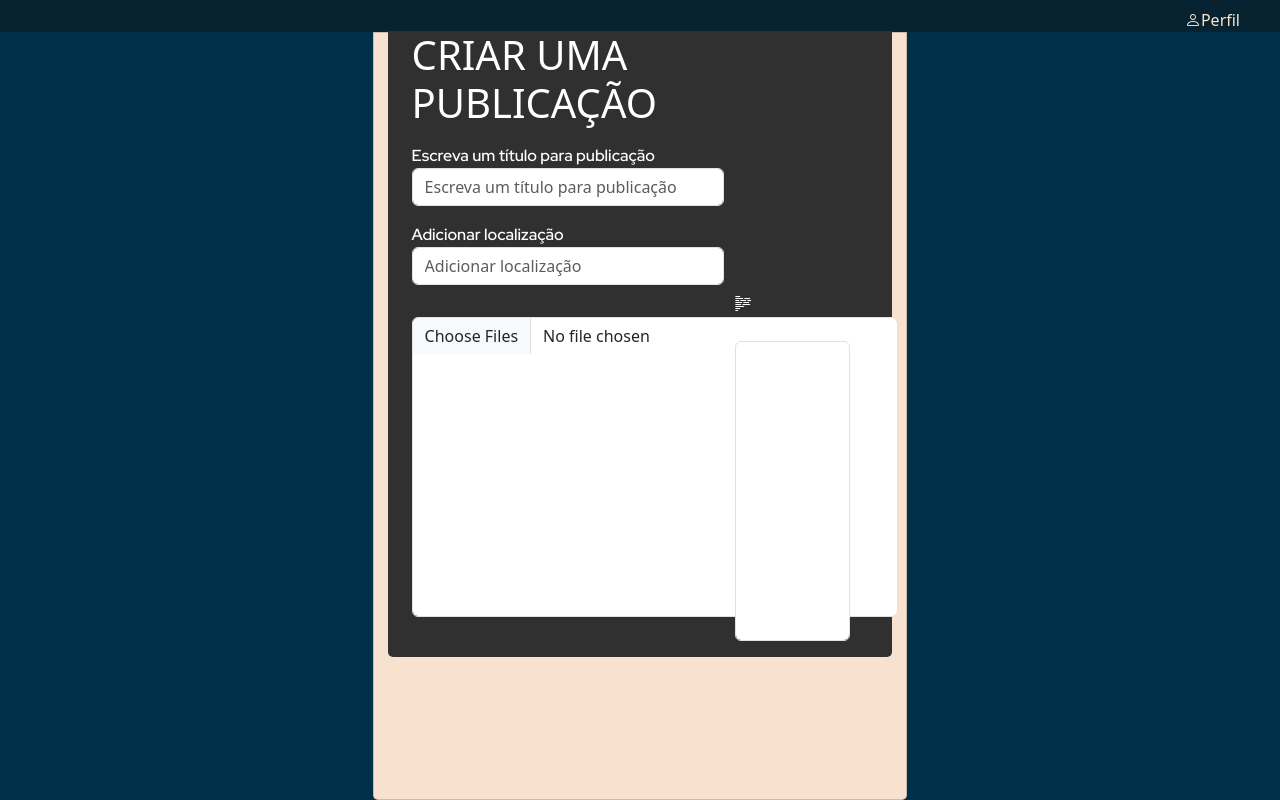
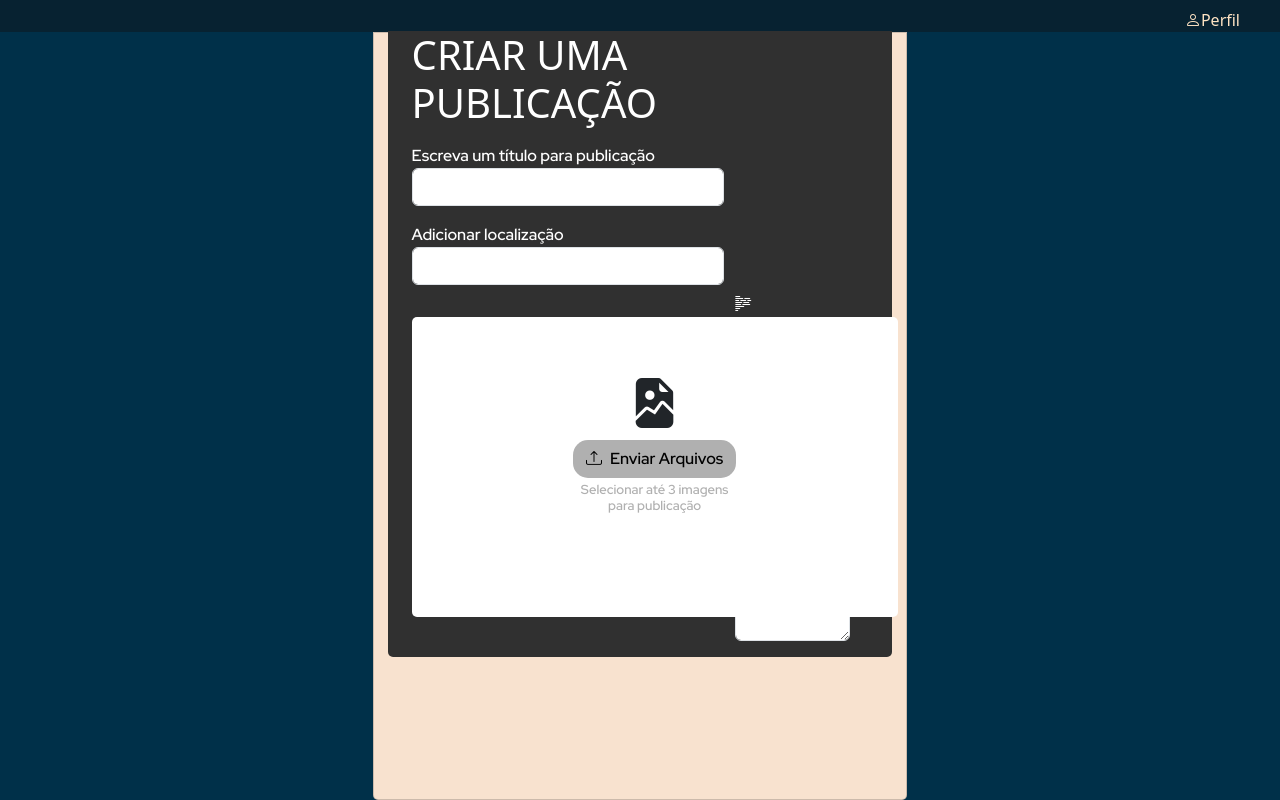
Before and after one commit to Arquitetureiros/alo-uem, a Vue app: page / in a window 1280 px wide. Built offline with nearby package versions, Linux system fonts and the light colour scheme.

Commit message:
31-Tela_Principal: ajustes na estilizacao do card

```diff
--- a/src/views/Principal.vue
+++ b/src/views/Principal.vue
@@ -21,7 +21,7 @@
                         style="color: white; font-family: 'Red Hat Display', sans-serif;">
                             Escreva um título para publicação
                         </label>
-                        <input placeholder="Escreva um título para publicação"
+                        <input
                         v-model="title"
                         type="text"
                         class="form-control w-75">
@@ -31,7 +31,7 @@
                         style="color: white; font-family: 'Red Hat Display', sans-serif;">
                             Adicionar localização
                         </label>
-                        <input placeholder="Adicionar localização"
+                        <input
                         v-model="localizacao"
                         type="text"
                         class="form-control w-75">
@@ -39,32 +39,37 @@
                     <div class=" row col-11">
 
                         <div class="col-8">
-                            <div class="mb-3">
-                                <label for="formFileMultiple"
-                                    class="form-label"
-                                    style="color: white;
-                                    font-family: 'Red Hat Display', sans-serif;">
+                            <div class="file-imagens">
+                                <div class="mt-5 text-center">
+                                    <i class="bi bi-file-earmark-image-fill d-block" style="font-size: 50px;"></i>
+                                <label for="fileInput" class="btn btn-custom">
+                                    <i class="bi bi-upload pe-2"></i>Enviar Arquivos
+                                    <input
+                                    id="fileInput"
+                                    class="file-upload-contain"
+                                    type="file"
+                                    accept=".jpg,.gif,.png"
+                                    multiple
+                                    style="display: none; border-radius:50px"
+                                    >
                                 </label>
-                                <input
-                                class="form-control"
-                                type="file"
-                                id="formFileMultiple"
-                                style=" height: 300px; width: 486px;"
-                                multiple>
+
+                                <h4 class="text-file">Selecionar até 3 imagens<br> para publicação</h4>
+                                </div>
                             </div>
                         </div>
                         <div class="col-4 ">
-                            <label for="title" class="font-text "
+                            <label for="descricao" class="font-text "
                                 style="color: white; font-family:
                                 'Red Hat Display', sans-serif;
                                 margin-left: 40%;">
                                 <i class="bi bi-body-text"></i>  Descrição
                             </label>
-                                <input
-                                v-model="descricao"
-                                type="text"
-                                class="form-control  mb-3"
-                                style="height: 300px; margin-left: 40%;">
+                            <textarea
+                            v-model="descricao"
+                            class="form-control mb-3"
+                            style="min-height: 300px; max-height:300px ; margin-left: 40%;">
+                            </textarea>
                         </div>
                     </div>
                 </div>
@@ -77,6 +82,7 @@
 import { ref } from 'vue';
 const title = ref("")
 const descricao = ref("")
+const localizacao = ref("")
 </script>
 
 <style scoped>
@@ -111,6 +117,40 @@ const descricao = ref("")
     margin-left: 2.5%;
 }
 
+.file-imagens{
+    display: flex;
+    position: relative;
+    border: 2px none #e2e2e2;
+    transition: 0.3s;
+    margin-top: 24px;
+    padding: 0;
+    border-radius: 5px;
+    background-color: var(--bs-body-bg);
+    width: 486px;
+    min-height: 300px;
+    justify-content: center;
 
+}
+
+.btn-custom {
+  background-color: #B0B0B0;
+  color: #000000;
+  border-radius: 15px;
+  font-family: 'Red Hat Display', sans-serif;
+}
+
+.btn-custom:hover {
+  background-color: #303030;
+  color: #ffffff;
+  border-radius: 15px;
+  border: 1px none #e2e2e2;
+}
+
+.text-file{
+    margin-top: 4px;
+    font-size: 13px;
+    font-family: 'Red Hat Display', sans-serif;
+    color: #B0B0B0;
+}
 
 </style>
```
